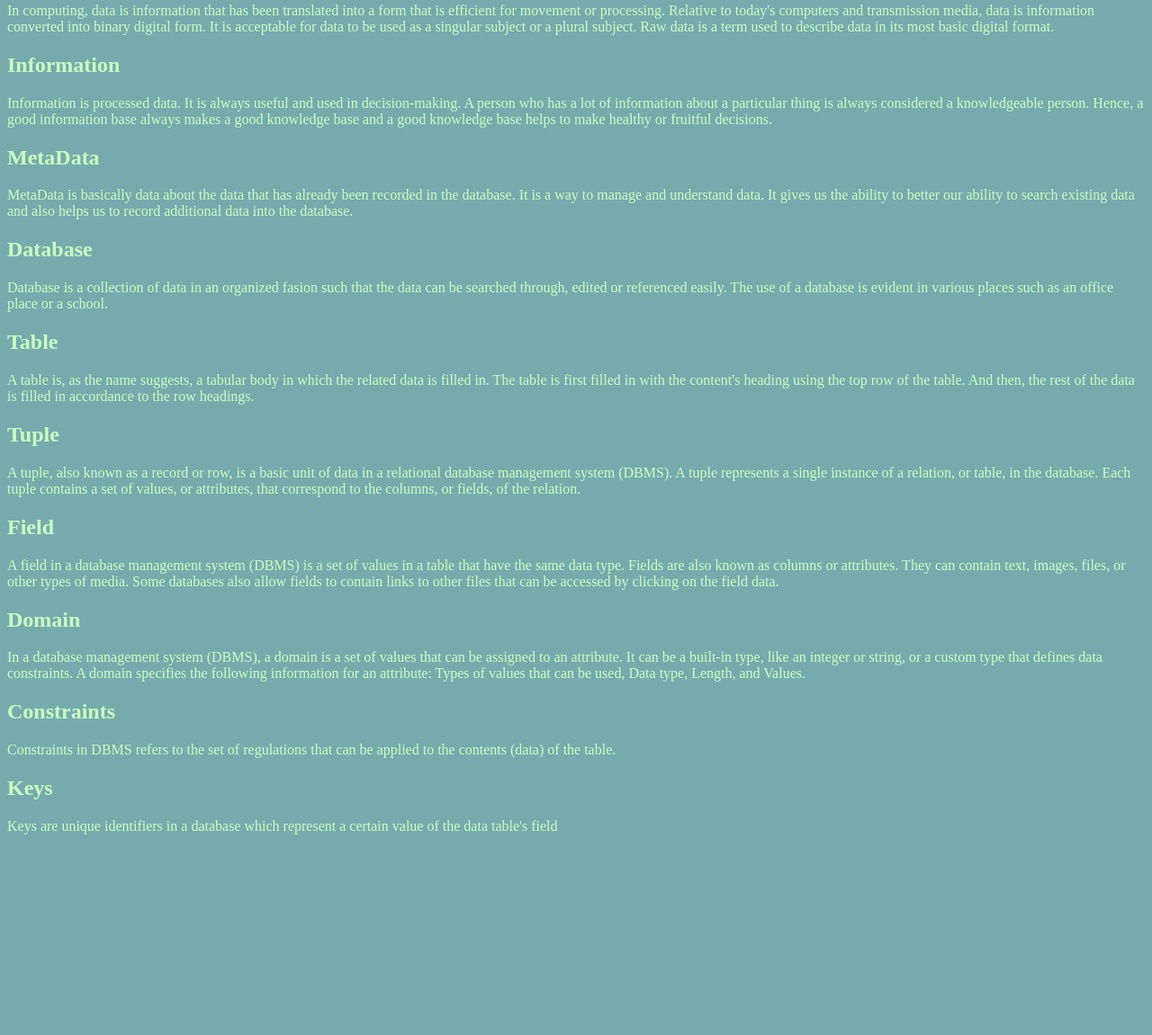
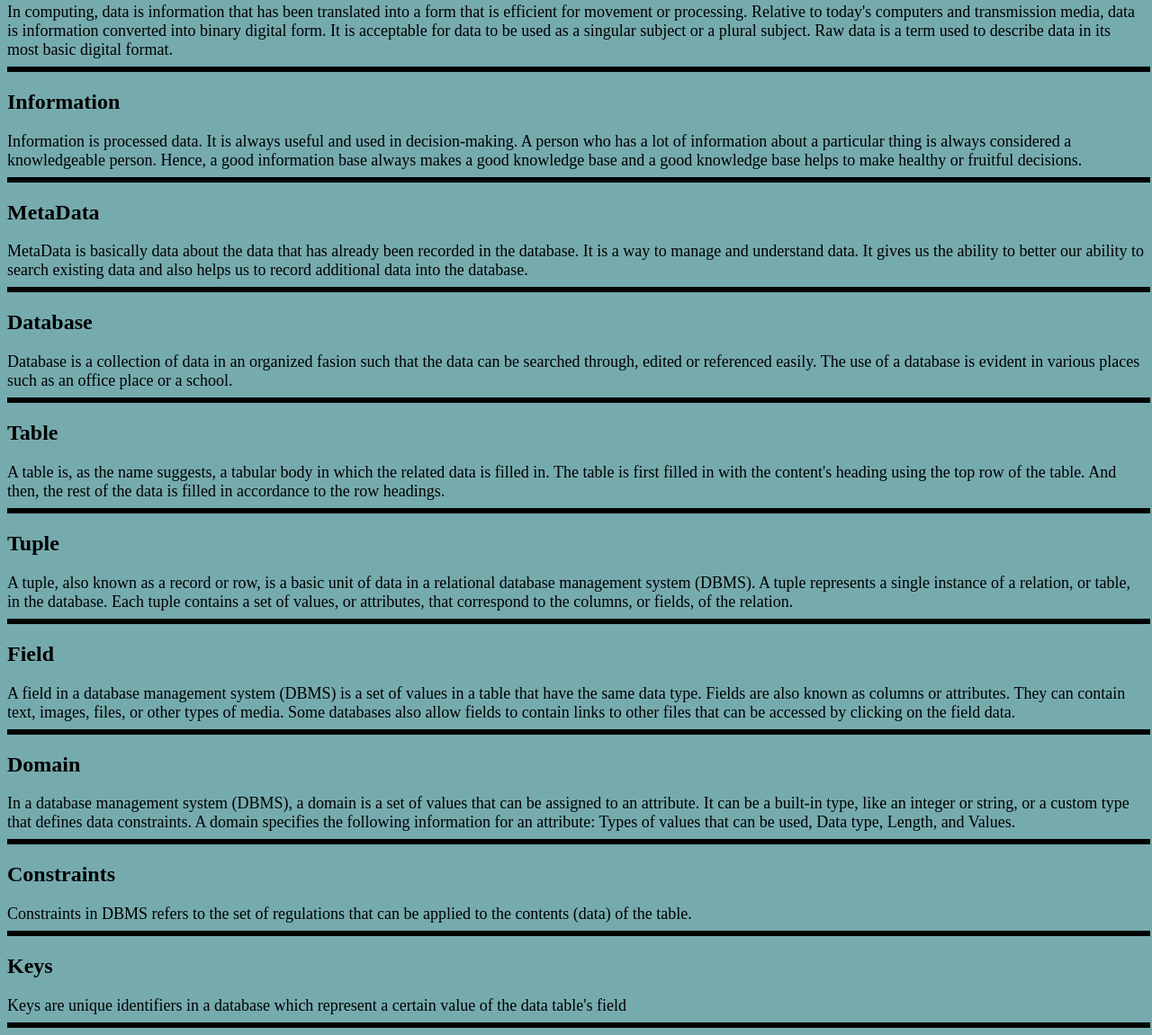
Before and after one commit to aayush123aa/DBMS, a plain HTML site: page dbms.html in a window 1280 px wide. Shown: the part 124-1275 px from the top of the page at 90% size. Before the commit the page ends 1060 px from the top, so only its background shows below. Drawn offline with Linux system fonts and the light colour scheme.

Commit message:
Update dbms.html

```diff
--- a/dbms.html
+++ b/dbms.html
@@ -4,50 +4,71 @@
         <title>
             A docuentation
         </title>
+        <style>
+            h2{
+                font-family:'fantasy';
+            }
+            hr{
+                width: 100%;
+                border:solid
+            }
+            div{
+                font-size:large;
+            }
+        </style>
     </head>
-    <body style="background-color: #76ABAE; color: #CAFFBF;">
+    <body style="background-color: #76ABAE; color: #000000;">
         <center><h1>Database management system</h1></center>
 
         <h2>Data</h2>
         <div>
             In computing, data is information that has been translated into a form that is efficient for movement or processing. Relative to today's computers and transmission media, data is information converted into binary digital form. It is acceptable for data to be used as a singular subject or a plural subject. Raw data is a term used to describe data in its most basic digital format.
         </div>
+        <hr>
         <h2>Information</h2>
         <div>
             Information is processed data. It is always useful and used in decision-making. A person who has a lot of information about a particular thing is always considered a knowledgeable person. Hence, a good information base always makes a good knowledge base and a good knowledge base helps to make healthy or fruitful decisions.
         </div>
+        <hr>
         <h2>MetaData</h2>
         <div>
             MetaData is basically data about the data that has already been recorded in the database. It is a way to manage and understand data. It gives us the ability to better our ability to search existing data and also helps us to record additional data into the database.
         </div>
+        <hr>
         <h2>Database</h2>
         <div>
             Database is a collection of data in an organized fasion such that the data can be searched through, edited or referenced easily. The use of a database is evident in various places such as an office place or a school.
         </div>
+        <hr>
         <h2>Table</h2>
         <div>
             A table is, as the name suggests, a tabular body in which the related data is filled in. The table is first filled in with the content's heading using the top row of the table. And then, the rest of the data is filled in accordance to the row headings.
         </div>
+        <hr>
         <h2>Tuple</h2>
         <div>
             A tuple, also known as a record or row, is a basic unit of data in a relational database management system (DBMS). A tuple represents a single instance of a relation, or table, in the database. Each tuple contains a set of values, or attributes, that correspond to the columns, or fields, of the relation.
         </div>
+        <hr>
         <h2>Field</h2>
         <div>
             A field in a database management system (DBMS) is a set of values in a table that have the same data type. Fields are also known as columns or attributes. They can contain text, images, files, or other types of media. Some databases also allow fields to contain links to other files that can be accessed by clicking on the field data.
         </div>
+        <hr>
         <h2>Domain</h2>
         <div>
             In a database management system (DBMS), a domain is a set of values that can be assigned to an attribute. It can be a built-in type, like an integer or string, or a custom type that defines data constraints. A domain specifies the following information for an attribute: Types of values that can be used, Data type, Length, and Values.
         </div>
+        <hr>
         <h2>Constraints</h2>
         <div>
             Constraints in DBMS refers to the set of regulations that can be applied to the contents (data) of the table.
-
         </div>
+        <hr>
         <h2>Keys</h2>
         <div>
             Keys are unique identifiers in a database which represent a certain value of the data table's field
         </div>
+        <hr>
     </body>
 </html>
```
